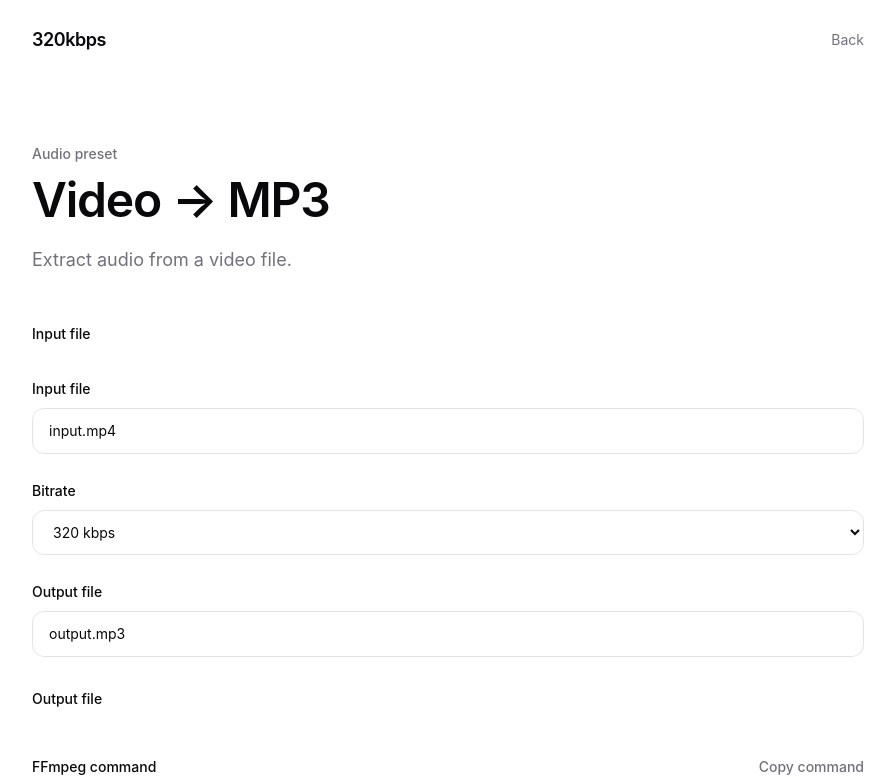
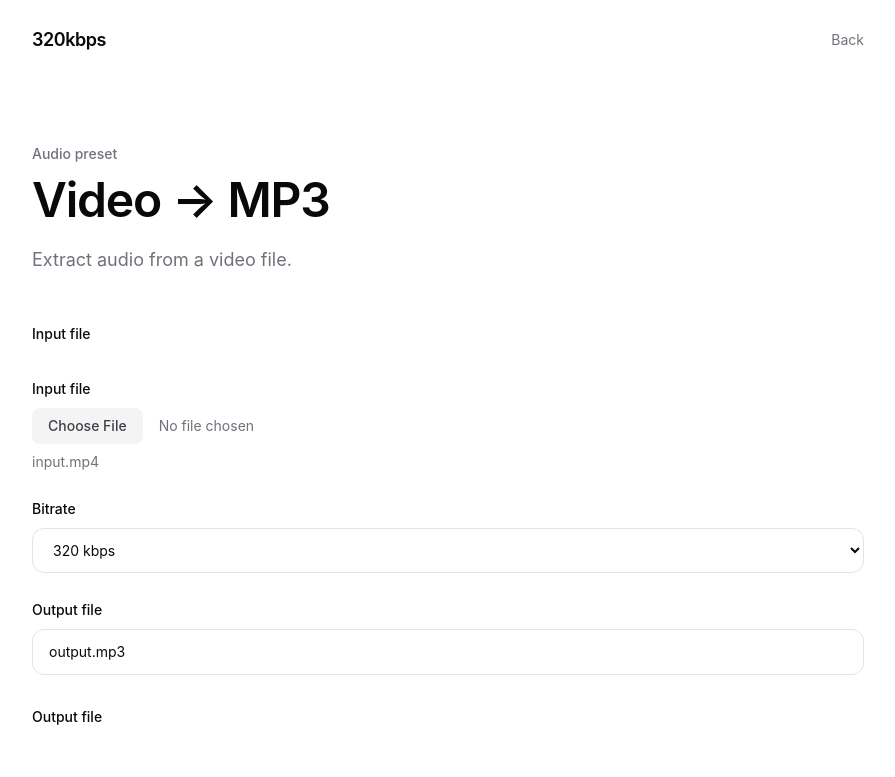
Before and after one commit to liuwenlonghub/320kbps, a Next.js app: page /presets/video-to-mp3 in a window 1280 px wide. Shown: the top 777 px of the page, without its empty margins (192-1087 px from the left). Built offline with nearby package versions, Linux system fonts and the light colour scheme.

Commit message:
feat: add file input support in PresetForm and update video-to-mp3 preset

```diff
--- a/components/preset/preset-form.tsx
+++ b/components/preset/preset-form.tsx
@@ -16,6 +16,38 @@ export function PresetForm({
   return (
     <div className="space-y-6">
       {fields.map((field) => {
+        if (field.type === "file") {
+          return (
+            <div key={field.id}>
+              <label
+                htmlFor={field.id}
+                className="text-sm font-medium"
+              >
+                {field.label}
+              </label>
+
+              <input
+                id={field.id}
+                type="file"
+                accept={field.accept}
+                onChange={(event) => {
+                  const file = event.target.files?.[0];
+
+                  if (file) {
+                    onChange(field.id, file.name);
+                  }
+                }}
+                className="mt-2 block w-full text-sm text-zinc-500 file:mr-4 file:rounded-lg file:border-0 file:bg-zinc-100 file:px-4 file:py-2 file:text-sm file:font-medium file:text-zinc-700 hover:file:bg-zinc-200"
+              />
+
+              {values[field.id] && (
+                <p className="mt-2 text-sm text-zinc-500">
+                  {values[field.id]}
+                </p>
+              )}
+            </div>
+          );
+        }
         if (field.type === "text") {
           return (
             <div key={field.id}>
--- a/lib/ffmpeg/presets/video-to-mp3.ts
+++ b/lib/ffmpeg/presets/video-to-mp3.ts
@@ -25,11 +25,10 @@ export const videoToMp3Preset: Preset<VideoToMp3Options> = {
 
   fields: [
     {
-      type: "text",
+      type: "file",
       id: "input",
       label: "Input file",
-      placeholder: "input.mp4",
-      defaultValue: "input.mp4",
+      accept: "video/*",
     },
     {
       type: "select",
--- a/lib/ffmpeg/types/preset.ts
+++ b/lib/ffmpeg/types/preset.ts
@@ -16,6 +16,13 @@ export type TextField = {
   defaultValue: string;
 };
 
+export type FileField = {
+  type: "file";
+  id: string;
+  label: string;
+  accept?: string;
+};
+
 export type SelectOption<T extends string | number> = {
   label: string;
   value: T;
@@ -31,6 +38,7 @@ export type SelectField<T extends string | number> = {
 
 export type PresetField =
   | TextField
+  | FileField
   | SelectField<string>
   | SelectField<number>;
 
```
